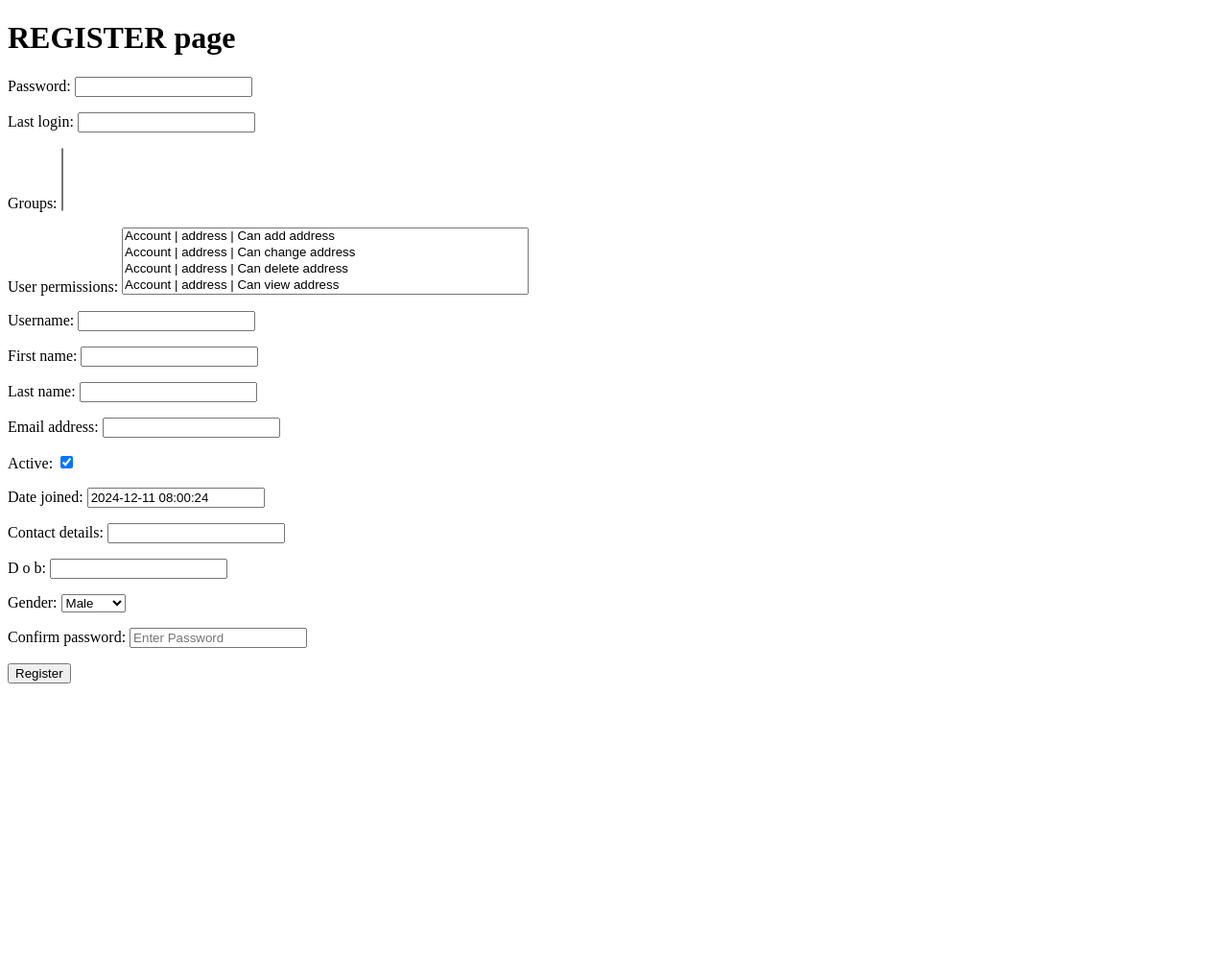
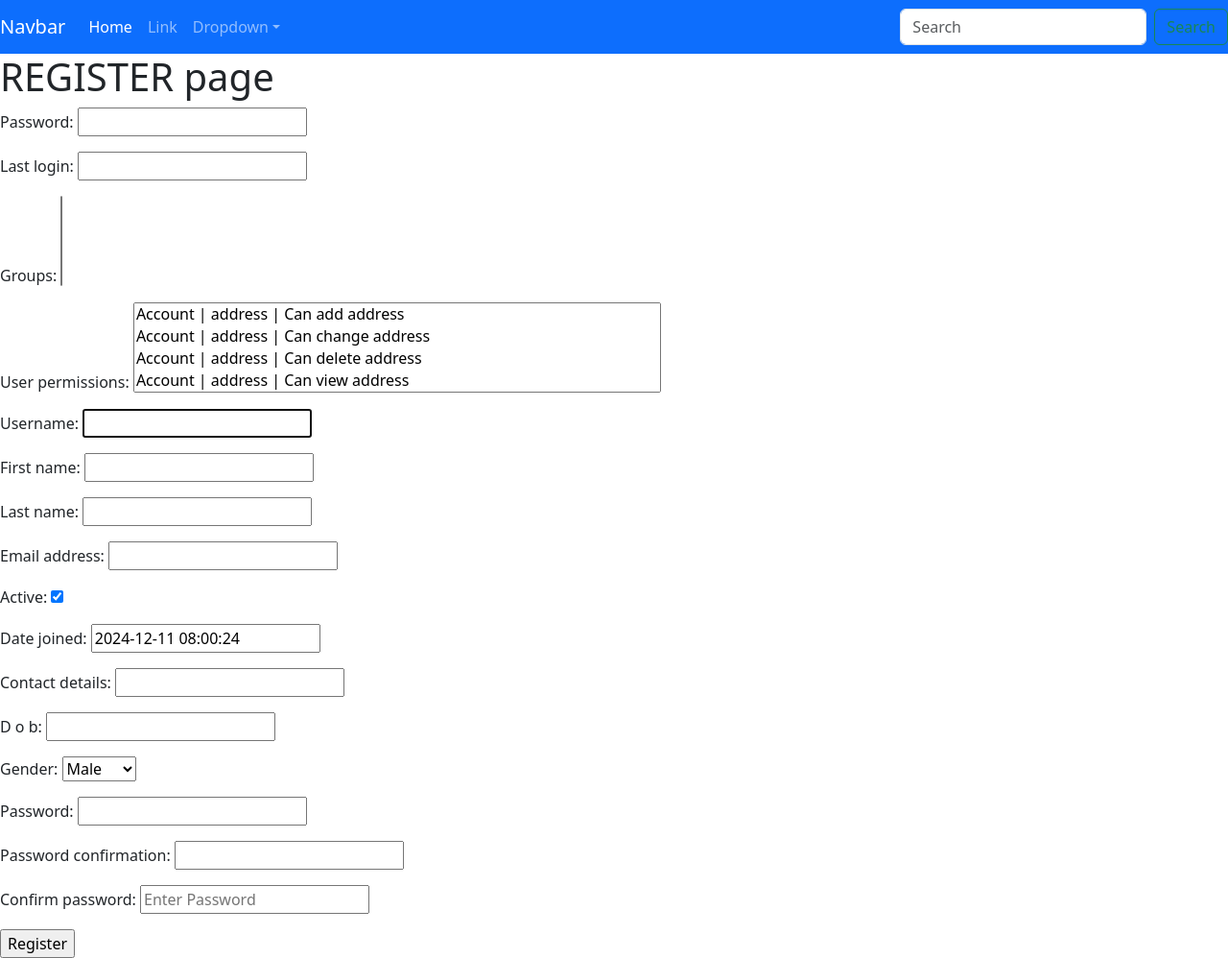
Before and after one commit to AtharvaRavale/ravisionDjango, a Django app: page /account/register/ in a window 1280 px wide. Shown: the whole page at 96% size. Before the commit the page ends 712 px from the top, so only its background shows below. Run offline with Django 5.2, Linux system fonts and the light colour scheme.

Commit message:
log/reg html page

```diff
--- a/Mainproject/account/forms.py
+++ b/Mainproject/account/forms.py
@@ -1,13 +1,18 @@
 from django import forms
 from .models import *
+from django.contrib.auth.forms import UserCreationForm
 
-class LoginForm(forms.ModelForm):
-    class Meta:
-        model=Contributor
-        fields=['username','password']
+class LoginForm(forms.Form):
+   username=forms.CharField(max_length=20)
+   password=forms.CharField(max_length=20,widget=forms.PasswordInput(
+      attrs={
+         'placeholder':'Enter Password',
+      }
+   ))
 
 
-class RegisterForm(forms.ModelForm):
+
+class RegisterForm(UserCreationForm):
     confirm_password=forms.CharField(max_length=100,widget=forms.PasswordInput(
         attrs={
             'placeholder':'Enter Password',
--- a/Mainproject/account/templates/accounts/register.html
+++ b/Mainproject/account/templates/accounts/register.html
@@ -1,16 +1,14 @@
-<!DOCTYPE html>
-<html lang="en">
-<head>
-    <meta charset="UTF-8">
-    <meta name="viewport" content="width=device-width, initial-scale=1.0">
-    <title>REGISTER</title>
-    <style>
-        .errorlist{
-            color: red;
-        }
-    </style>
-</head>
-<body>
+{% extends 'base.html' %}
+
+{% block style %}
+
+.errorlist{
+    color:red
+}
+
+{% endblock %}
+
+{% block content %}
     <h1>REGISTER page</h1>
     <form action="" method="post">
         {% csrf_token %}
@@ -29,5 +27,6 @@
         {% endfor %}
         <input type="submit" value="Register"/>
     </form>
-</body>
-</html>
+
+
+{% endblock %}
--- a/Mainproject/account/views.py
+++ b/Mainproject/account/views.py
@@ -12,7 +12,8 @@ class Register(View):
     def post(self,request):
         form=RegisterForm(request.POST)
         if form.is_valid():
-            form.save()
+            user=form.save(commit=False)
+            user.save()
             return redirect('login')
         else:
             return render(request,"accounts/register.html",{'form':form})
@@ -29,8 +30,9 @@ class Login(View):
     def post(self,request):
         form=LoginForm(request.POST)
         if form.is_valid():
-            user=authenticate(form.cleaned_data['username'],form.cleaned_data['password'])
+            user=authenticate(request=request,username=form.cleaned_data['username']
+                          ,password=form.cleaned_data['password'])
             if user:
-                login(request,user)
-                return redirect('register')
+             login(request,user)
+             return redirect('register')
         return render(request,"accounts/login.html",{'form':form})
--- a/Mainproject/crowdfunding/settings.py
+++ b/Mainproject/crowdfunding/settings.py
@@ -57,7 +57,7 @@ ROOT_URLCONF = 'crowdfunding.urls'
 TEMPLATES = [
     {
         'BACKEND': 'django.template.backends.django.DjangoTemplates',
-        'DIRS': [],
+        'DIRS': [BASE_DIR/'templates',],
         'APP_DIRS': True,
         'OPTIONS': {
             'context_processors': [
--- a/Mainproject/crowdfunding/urls.py
+++ b/Mainproject/crowdfunding/urls.py
@@ -16,9 +16,13 @@ Including another URLconf
 """
 from django.contrib import admin
 from django.urls import path,include
+from django.views.generic import TemplateView
 
 urlpatterns = [
     path('admin/', admin.site.urls),
-    path('account/',include('account.urls'))
+    path('account/',include('account.urls')),
+    path('',TemplateView.as_view(template_name='base.html'),name='index'),
+
+
 
 ]
--- /dev/null
+++ b/Mainproject/templates/base.html
@@ -0,0 +1,82 @@
+<!doctype html>
+<html lang="en">
+  <head>
+    <meta charset="utf-8">
+    <meta name="viewport" content="width=device-width, initial-scale=1">
+    <title>
+        {% block title %}
+        Bootstrap demo
+        {% endblock %}
+        </title>
+        <style>
+            {% block style %}
+            body{
+                color: aqua;
+            }
+            {% endblock %}
+        </style>
+    <link href="https://cdn.jsdelivr.net/npm/bootstrap@5.3.3/dist/css/bootstrap.min.css" rel="stylesheet" integrity="sha384-QWTKZyjpPEjISv5WaRU9OFeRpok6YctnYmDr5pNlyT2bRjXh0JMhjY6hW+ALEwIH" crossorigin="anonymous">
+  </head>
+  <body>
+    <nav
+        class="navbar navbar-expand-sm navbar-dark bg-primary"
+    >
+        <a class="navbar-brand" href="#">Navbar</a>
+        <button
+            class="navbar-toggler d-lg-none"
+            type="button"
+            data-bs-toggle="collapse"
+            data-bs-target="#collapsibleNavId"
+            aria-controls="collapsibleNavId"
+            aria-expanded="false"
+            aria-label="Toggle navigation"
+        ></button>
+        <div class="collapse navbar-collapse" id="collapsibleNavId">
+            <ul class="navbar-nav me-auto mt-2 mt-lg-0">
+                <li class="nav-item">
+                    <a class="nav-link active" href="#" aria-current="page"
+                        >Home <span class="visually-hidden">(current)</span></a
+                    >
+                </li>
+                <li class="nav-item">
+                    <a class="nav-link" href="#">Link</a>
+                </li>
+                <li class="nav-item dropdown">
+                    <a
+                        class="nav-link dropdown-toggle"
+                        href="#"
+                        id="dropdownId"
+                        data-bs-toggle="dropdown"
+                        aria-haspopup="true"
+                        aria-expanded="false"
+                        >Dropdown</a
+                    >
+                    <div class="dropdown-menu" aria-labelledby="dropdownId">
+                        <a class="dropdown-item" href="{% url 'login' %}">Login</a>
+                        <a class="dropdown-item" href="{% url 'register' %}">Register</a>
+                    </div>
+                </li>
+            </ul>
+            <form class="d-flex my-2 my-lg-0">
+                <input
+                    class="form-control me-sm-2"
+                    type="text"
+                    placeholder="Search"
+                />
+                <button class="btn btn-outline-success my-2 my-sm-0" type="submit">
+                    Search
+                </button>
+            </form>
+        </div>
+    </nav>
+
+
+
+    {% block content %}
+
+    <h1 class="btn btn-danger">Hello, world!</h1>
+    {% endblock %}
+
+    <script src="https://cdn.jsdelivr.net/npm/bootstrap@5.3.3/dist/js/bootstrap.bundle.min.js" integrity="sha384-YvpcrYf0tY3lHB60NNkmXc5s9fDVZLESaAA55NDzOxhy9GkcIdslK1eN7N6jIeHz" crossorigin="anonymous"></script>
+  </body>
+</html>
```
Also changed, not shown: Mainproject/account/templates/accounts/login.html (+13 -16 lines), Mainproject/db.sqlite3, 1 other file.
